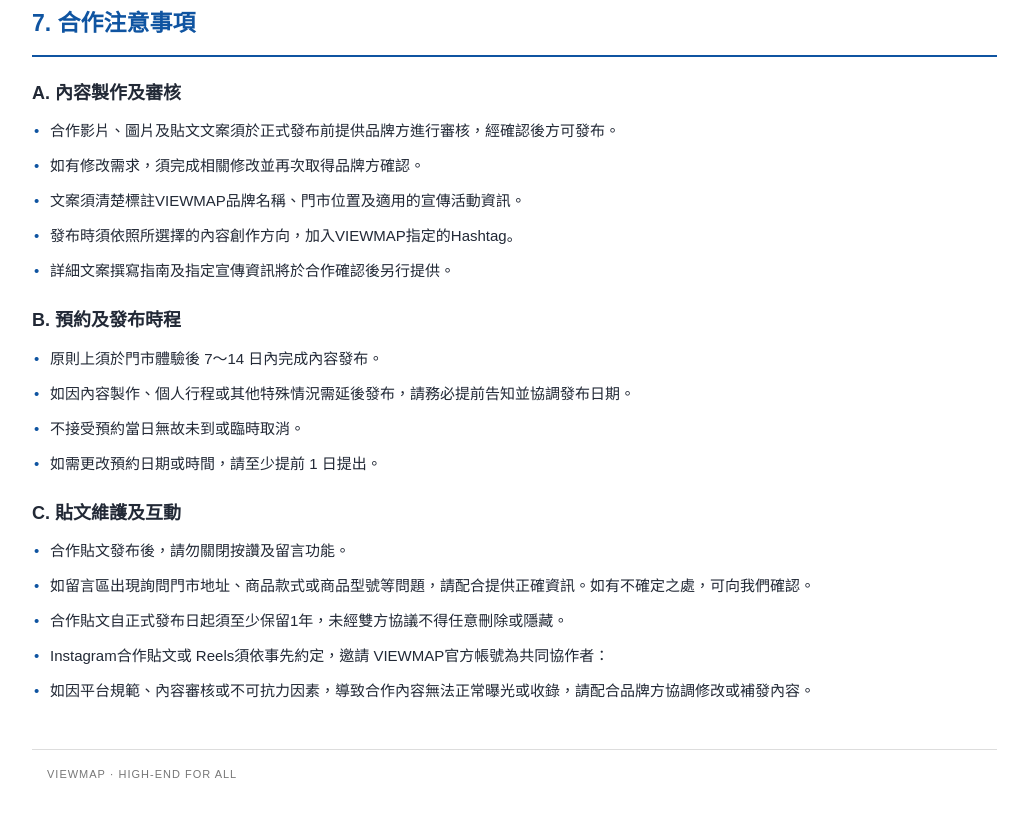
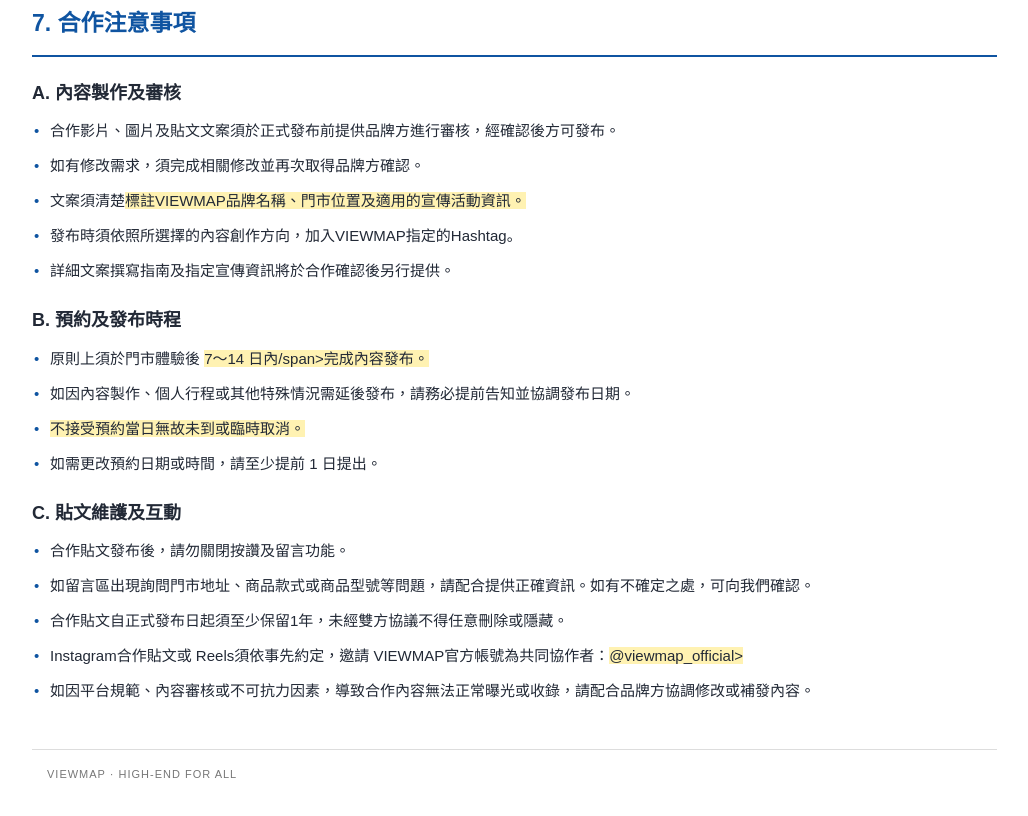
Before and after one commit to viewmap-official/guide, a plain HTML site: page index.html in a window 1280 px wide. Shown: the part 5888-6704 px from the top of the page, without its empty margins (243-1271 px from the left). Drawn offline with Linux system fonts and the light colour scheme; a web font is replaced by a local one.

Commit message:
Update index.html

```diff
--- a/index.html
+++ b/index.html
@@ -344,19 +344,19 @@
                 <h3>A. 內容製作及審核</h3>
                     <p class="bullet">合作影片、圖片及貼文文案須於正式發布前提供品牌方進行審核，經確認後方可發布。</p>
                     <p class="bullet">如有修改需求，須完成相關修改並再次取得品牌方確認。</p>
-                    <p class="bullet">文案須清楚標註VIEWMAP品牌名稱、門市位置及適用的宣傳活動資訊。</p>
+                    <p class="bullet">文案須清楚<span style="background-color: #FFF2B2;">標註VIEWMAP品牌名稱、門市位置及適用的宣傳活動資訊。</span></p>
                     <p class="bullet">發布時須依照所選擇的內容創作方向，加入VIEWMAP指定的Hashtag。</p>
                     <p class="bullet">詳細文案撰寫指南及指定宣傳資訊將於合作確認後另行提供。</p>
                 <h3>B. 預約及發布時程</h3>
-                    <p class="bullet">原則上須於門市體驗後 7～14 日內完成內容發布。</p>
+                    <p class="bullet">原則上須於門市體驗後 <span style="background-color: #FFF2B2;">7～14 日內/span>完成內容發布。</p>
                     <p class="bullet">如因內容製作、個人行程或其他特殊情況需延後發布，請務必提前告知並協調發布日期。</p>
-                    <p class="bullet">不接受預約當日無故未到或臨時取消。</p>
+                    <p class="bullet"><span style="background-color: #FFF2B2;">不接受預約當日無故未到或臨時取消。</span></p>
                     <p class="bullet">如需更改預約日期或時間，請至少提前 1 日提出。</p>
                 <h3>C. 貼文維護及互動</h3>
                     <p class="bullet">合作貼文發布後，請勿關閉按讚及留言功能。</p>
                     <p class="bullet">如留言區出現詢問門市地址、商品款式或商品型號等問題，請配合提供正確資訊。如有不確定之處，可向我們確認。</p>
                     <p class="bullet">合作貼文自正式發布日起須至少保留1年，未經雙方協議不得任意刪除或隱藏。</p>
-                    <p class="bullet">Instagram合作貼文或 Reels須依事先約定，邀請 VIEWMAP官方帳號為共同協作者：</p>
+                    <p class="bullet">Instagram合作貼文或 Reels須依事先約定，邀請 VIEWMAP官方帳號為共同協作者：<span style="background-color: #FFF2B2;">@viewmap_official</<span>></p>
                     <p class="bullet">如因平台規範、內容審核或不可抗力因素，導致合作內容無法正常曝光或收錄，請配合品牌方協調修改或補發內容。</p></section>
             <footer>VIEWMAP · HIGH-END FOR ALL</footer>
         </main>
```
